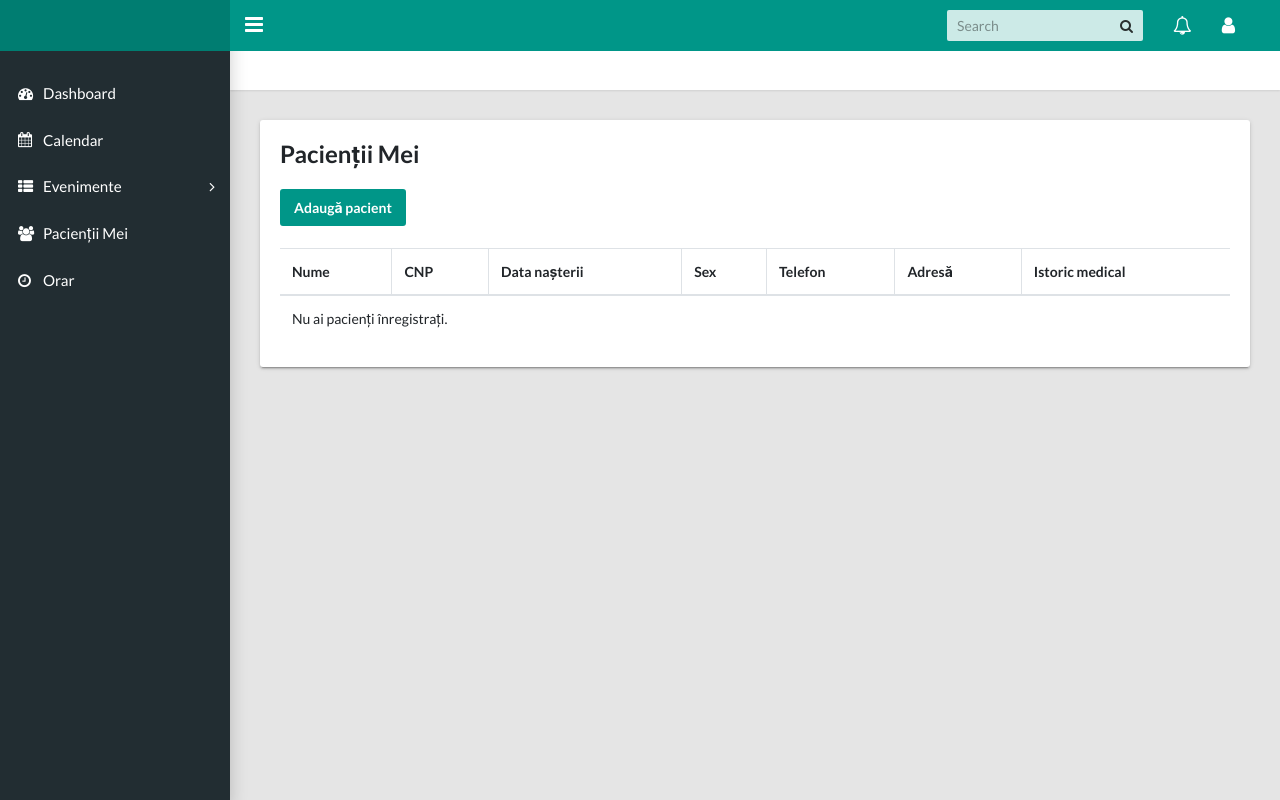
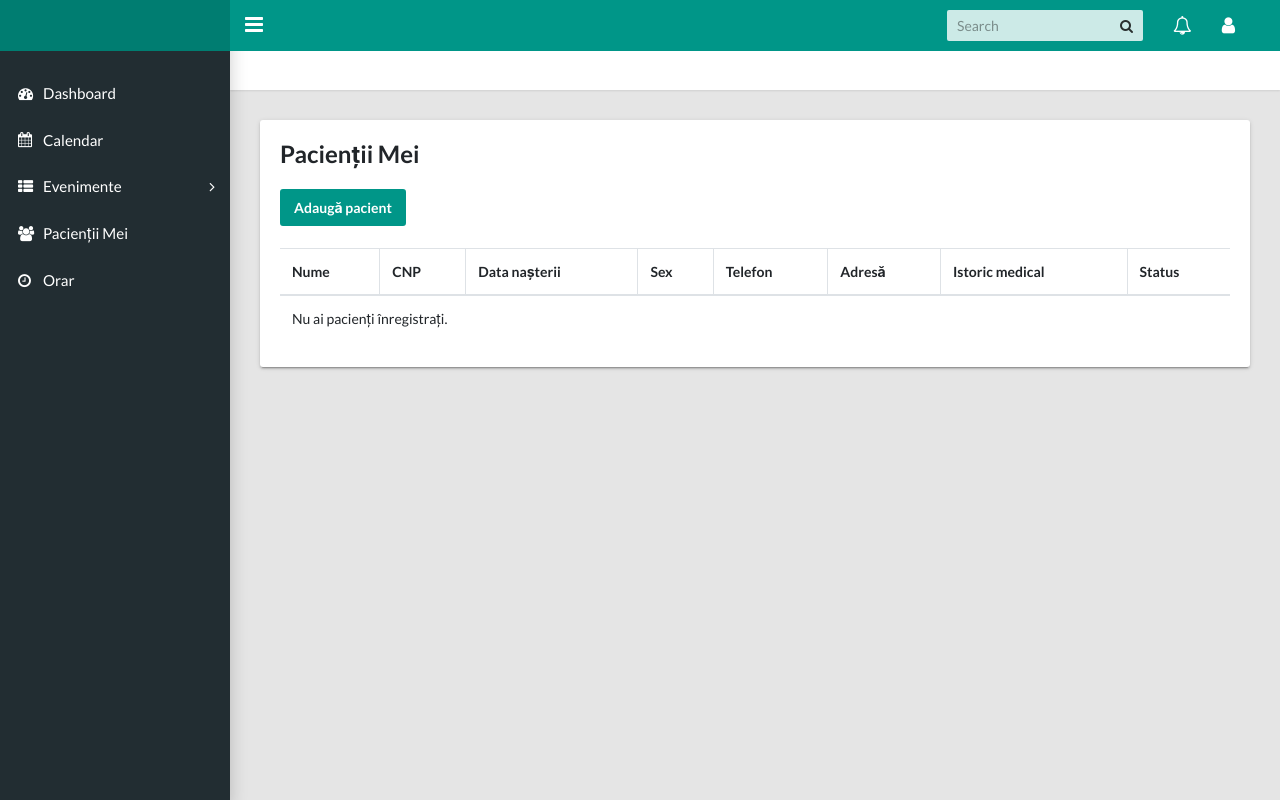
Before and after one commit to Andreeavonica/Licenta_Planificator, a Django app: page /pacienti/ in a window 1280 px wide. Run offline with Django 3.2, Linux system fonts and the light colour scheme; the visitor is signed in with stand-in values (Sample User, id 1); data that the repository does not hold is empty; some libraries are stand-ins or nearby versions.

Commit message:
added status to pacienti

```diff
--- a/calendarapp/forms.py
+++ b/calendarapp/forms.py
@@ -60,7 +60,10 @@ class EventForm(forms.ModelForm):
         self.fields["data_interventie"].input_formats = ("%Y-%m-%dT%H:%M",)
 
         if user:
-            self.fields["pacient_selectat"].queryset = Pacient.objects.filter(chirurg=user)
+            self.fields["pacient_selectat"].queryset = Pacient.objects.filter(
+                chirurg=user, status="neprogramat"
+    )
+
 
 
 
@@ -75,7 +78,7 @@ class AddMemberForm(forms.ModelForm):
 class PacientForm(forms.ModelForm):
     class Meta:
         model = Pacient
-        exclude = ["chirurg"]
+        exclude = ["chirurg", "status"]  # ⛔ scoatem din formular
         labels = {
             "nume_complet": "Nume complet",
             "cnp": "CNP",
--- a/calendarapp/models/event.py
+++ b/calendarapp/models/event.py
@@ -103,6 +103,12 @@ class Notification(models.Model):
 from accounts.models import User  # asigură-te că există deja
 
 class Pacient(models.Model):
+
+    STATUS_CHOICES = [
+        ("neprogramat", "Neprogramat"),
+        ("in_asteptare", "În așteptare"),
+        ("programat", "Programat"),
+    ]
     nume_complet = models.CharField("Nume complet", max_length=200)
     cnp = models.CharField("CNP", max_length=13, unique=True)
     data_nasterii = models.DateField("Data nașterii")
@@ -111,6 +117,8 @@ class Pacient(models.Model):
     adresa = models.TextField("Adresă", blank=True, null=True)
     istoric_medical = models.TextField("Istoric medical", blank=True, null=True)
     chirurg = models.ForeignKey(User, on_delete=models.CASCADE, related_name="pacientii")
+    status = models.CharField(max_length=20, choices=STATUS_CHOICES, default="neprogramat")
+
 
     def __str__(self):
         return f"{self.nume_complet} ({self.cnp})"
--- a/calendarapp/views/other_views.py
+++ b/calendarapp/views/other_views.py
@@ -210,7 +210,8 @@ class CalendarViewNew(LoginRequiredMixin, generic.View):
             pacient = forms.cleaned_data.get("pacient_selectat")
             if pacient:
                 form.nume_pacient = pacient.nume_complet
-
+                pacient.status = "in_asteptare"
+                pacient.save()
 
             form.save()
             return redirect("calendarapp:calendar")
@@ -299,6 +300,12 @@ def confirm_schedule(request):
 
                     event.status = "aprobat"
                     event.save()
+                    try:
+                        pacient = Pacient.objects.get(nume_complet=event.nume_pacient, chirurg=event.user)
+                        pacient.status = "programat"
+                        pacient.save()
+                    except Pacient.DoesNotExist:
+                        pass
 
                 except Event.DoesNotExist:
                     continue
@@ -372,18 +379,22 @@ def ajax_adauga_pacient(request):
         if form.is_valid():
             pacient = form.save(commit=False)
             pacient.chirurg = request.user
+            pacient.status = "neprogramat"  # 🔁 Setăm statusul automat
             pacient.save()
-            return JsonResponse({"success": True, "pacient": {
-                "nume": pacient.nume_complet,
-                "cnp": pacient.cnp,
-                "nastere": pacient.data_nasterii.strftime("%Y-%m-%d"),
-                "sex": pacient.get_sex_display(),
-                "telefon": pacient.telefon or "",
-                "adresa": pacient.adresa or "",
-                "istoric": pacient.istoric_medical or ""
+            return JsonResponse({
+                "success": True,
+                "pacient": {
+                    "nume": pacient.nume_complet,
+                    "cnp": pacient.cnp,
+                    "nastere": pacient.data_nasterii.strftime("%Y-%m-%d"),
+                    "sex": pacient.get_sex_display(),
+                    "telefon": pacient.telefon,
+                    "adresa": pacient.adresa,
+                    "istoric": pacient.istoric_medical,
+                    "status_display": pacient.get_status_display(),
 
-            }})
+                }
+            })
         else:
-            return JsonResponse({"success": False, "errors": form.errors}, status=400)
-
-    return JsonResponse({"success": False, "message": "Invalid request"}, status=400)
+            return JsonResponse({"success": False, "errors": form.errors})
+    return JsonResponse({"success": False, "message": "Method not allowed"}, status=405)
--- a/templates/calendarapp/pacienti_list.html
+++ b/templates/calendarapp/pacienti_list.html
@@ -21,6 +21,8 @@
           <th>Telefon</th>
           <th>Adresă</th>
           <th>Istoric medical</th>
+          <th>Status</th>
+
 
         </tr>
       </thead>
@@ -34,6 +36,8 @@
           <td>{{ pacient.telefon }}</td>
           <td>{{ pacient.adresa }}</td>
           <td>{{ pacient.istoric_medical }}</td>
+          <td>{{ pacient.get_status_display }}</td>
+
 
         </tr>
         {% empty %}
@@ -111,7 +115,9 @@
           data.pacient.sex,
           data.pacient.telefon,
           data.pacient.adresa,
-          data.pacient.istoric || ""
+          data.pacient.istoric || "",
+          data.pacient.status_display || "Neprogramat"  // 🔽 adaugă statusul
+
           ]).draw();
 
         form.reset();
```
Also changed, not shown: calendarapp/migrations/0012_pacient_status.py (added).
